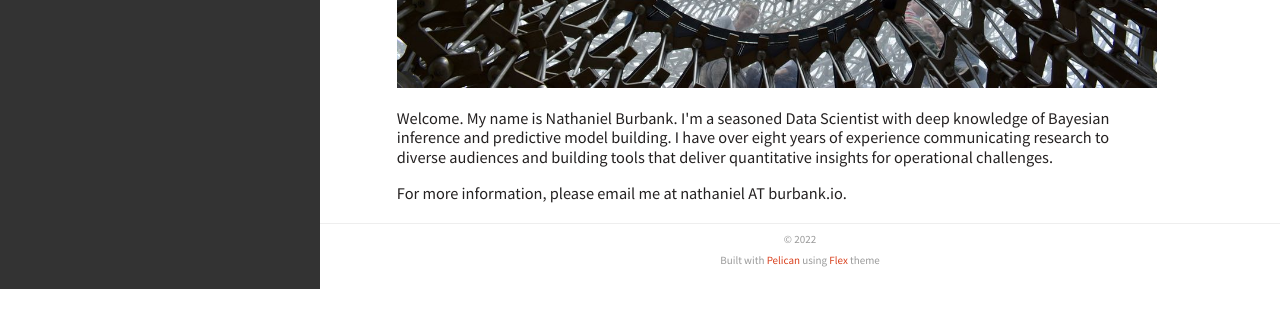
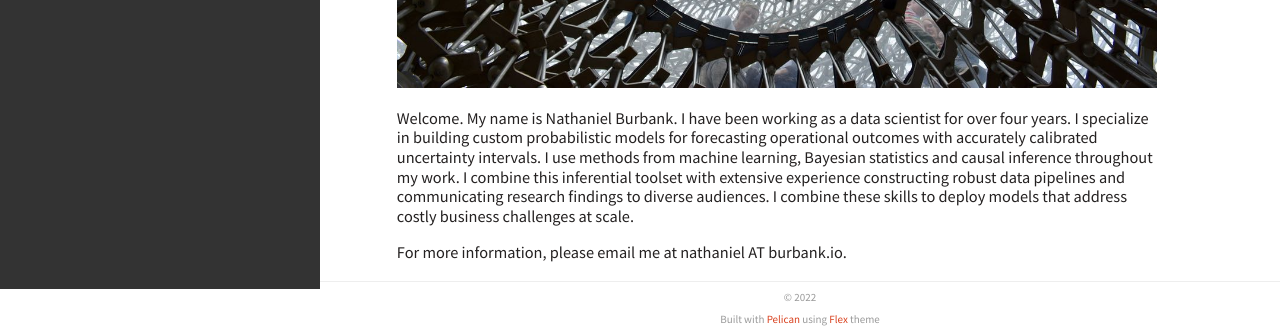
Before and after one commit to nathanielburbank/nathanielburbank.github.io, a plain HTML site: page index.html in a window 1280 px wide. Shown: the part 511-841 px from the top of the page. Drawn offline with Linux system fonts and the light colour scheme.

Commit message:
A few quick changes.

```diff
--- a/index.html
+++ b/index.html
@@ -111,7 +111,7 @@
   </header>
   <div>
 <p><img alt="" src="./images/lookup.jpg"></p>
-<p>Welcome. My name is Nathaniel Burbank. I'm a seasoned Data Scientist with deep knowledge of Bayesian inference and predictive model building. I have over eight years of experience communicating research to diverse audiences and building tools that deliver quantitative insights for operational challenges.</p>
+<p>Welcome. My name is Nathaniel Burbank. I have been working as a data scientist for over four years. I specialize in building custom probabilistic models for forecasting operational outcomes with accurately calibrated uncertainty intervals. I use methods from machine learning, Bayesian statistics and causal inference throughout my work. I combine this inferential toolset with extensive experience constructing robust data pipelines and communicating research findings to diverse audiences. I combine these skills to deploy models that address costly business challenges at scale.</p>
 <p>For more information, please email me at nathaniel AT burbank.io.</p>  </div>
 </article>
 
```
Also changed, not shown: 1 other file.
